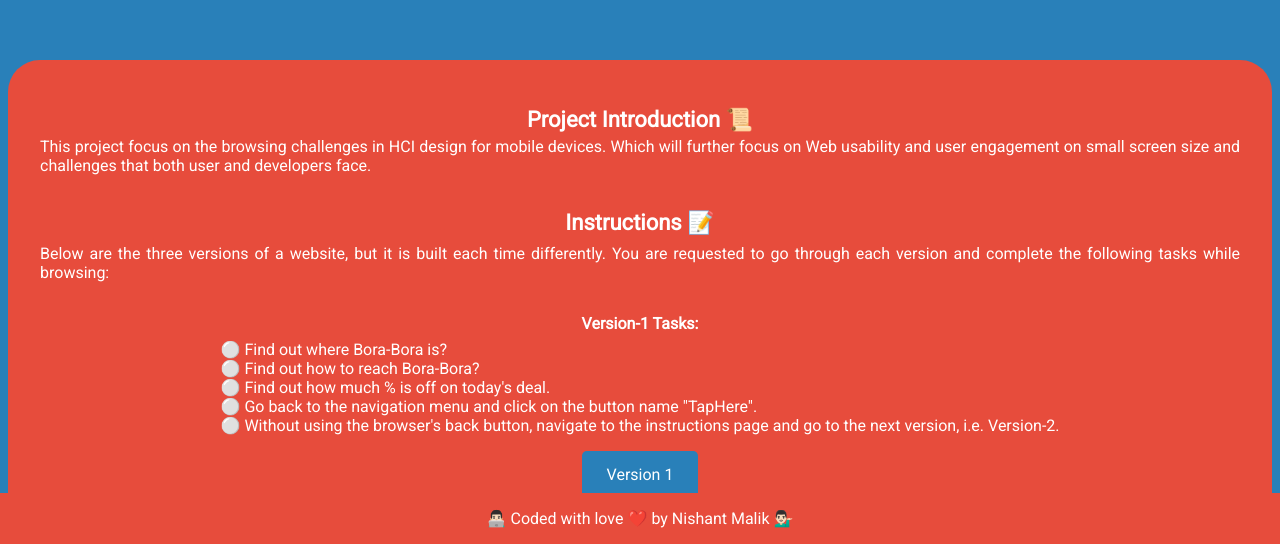
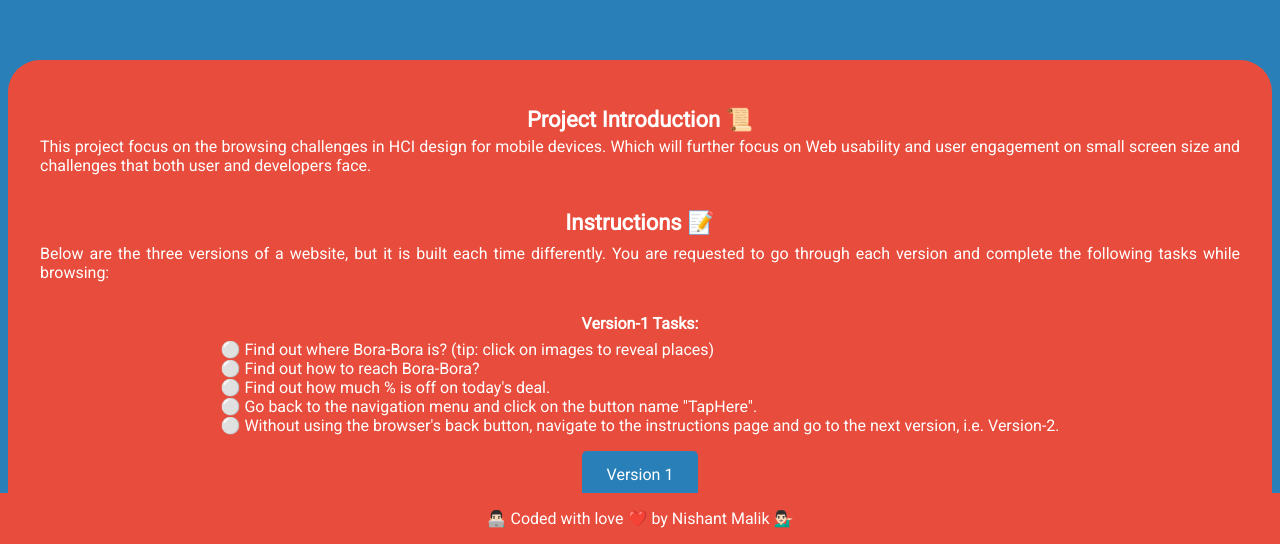
Before and after one commit to nishantmalik20/projectHCI, a plain HTML site: page index.html in a window 1280 px wide. Shown: the part 256-800 px from the top of the page. Drawn offline with Linux system fonts and the light colour scheme.

Commit message:
instruction updated

```diff
--- a/index.html
+++ b/index.html
@@ -16,7 +16,7 @@
         </p>
         <!-- version-1 -->
         <h3>Version-1 Tasks:</h3>
-        <p>⚪️ Find out where Bora-Bora is?<br>⚪️ Find out how to reach Bora-Bora?<br>⚪️ Find out how much % is off on today's deal. <br>⚪️ Go back to the navigation menu and click on the button name "TapHere". <br>⚪️ Without using the browser's back button, navigate to the instructions page and go to the next version, i.e. Version-2.</p>
+        <p>⚪️ Find out where Bora-Bora is? (tip: click on images to reveal places)<br>⚪️ Find out how to reach Bora-Bora?<br>⚪️ Find out how much % is off on today's deal. <br>⚪️ Go back to the navigation menu and click on the button name "TapHere". <br>⚪️ Without using the browser's back button, navigate to the instructions page and go to the next version, i.e. Version-2.</p>
         <a href="version1.html">Version 1</a>
         <!-- version-2 -->
         <h3>Version-2 Tasks:</h3>
```
